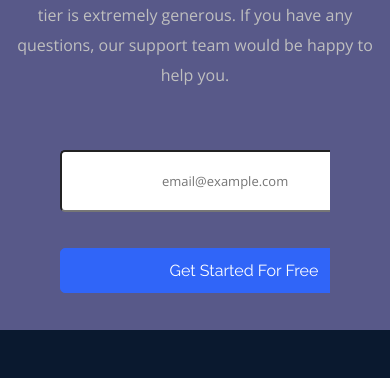
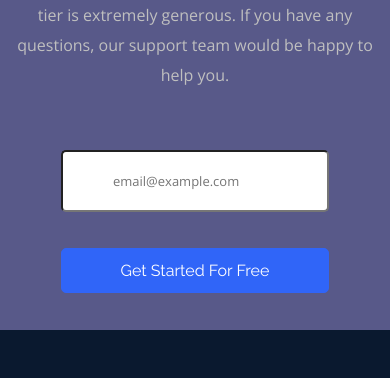
Before and after one commit to Fedavedev/Fylo, a plain HTML site: page dist/index.html in a window 390 px wide. Shown: the part 2510-2888 px from the top of the page. Drawn offline with nearby package versions, Linux system fonts and the light colour scheme.

Commit message:
CSS Changed

```diff
--- a/dist/_mediaq.scss
+++ b/dist/_mediaq.scss
@@ -89,7 +89,14 @@
       grid-template-columns: repeat(1, 1fr) !important;
       max-width: 270px !important;
       margin: 0 auto !important;
-      overflow: hidden;
+
+      input[type="email"] {
+        padding: 20px 50px;
+      }
+
+      input[type="submit"] {
+        padding: 12px 25px;
+      }
     }
   }
 
--- a/dist/main.css
+++ b/dist/main.css
@@ -92,7 +92,12 @@
         grid-template-columns: repeat(1, 1fr) !important;
     max-width: 270px !important;
     margin: 0 auto !important;
-    overflow: hidden;
+  }
+  .access-container .access-col-2 input[type="email"] {
+    padding: 20px 50px;
+  }
+  .access-container .access-col-2 input[type="submit"] {
+    padding: 12px 25px;
   }
   footer {
     height: 510px !important;
```
Also changed, not shown: 1 other file.
